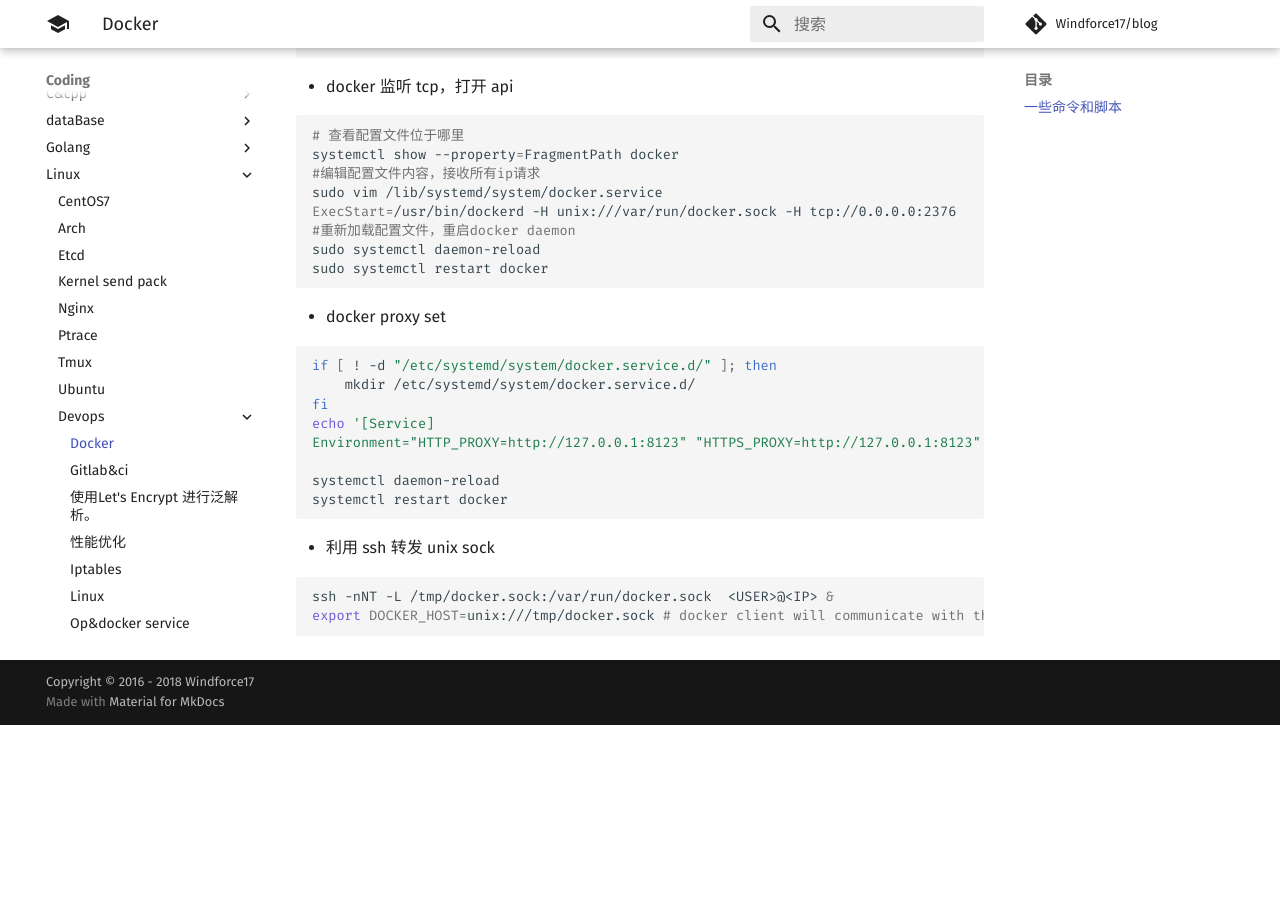
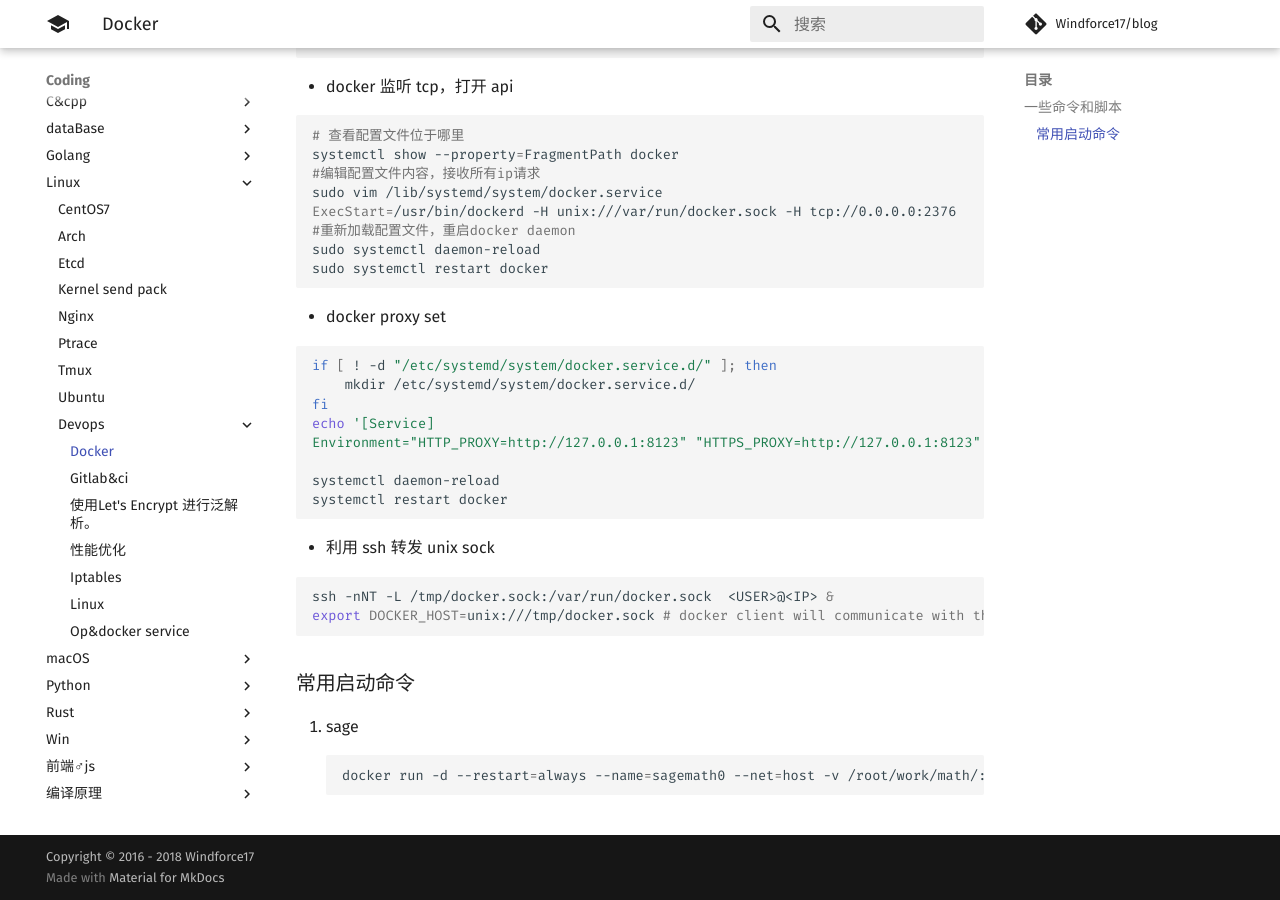
Before and after one commit to Windforce17/blog, an MkDocs documentation site: the page built from docs/coding/linux/devops/docker.md, in a window 1280 px wide and 900 px high, scrolled down 1035 px. Built offline with MkDocs 1.6.1 and Material for MkDocs 9.7.7, drawn with Linux system fonts in a browser that asks for light colours; comment, search, counter and statistics services are not loaded; before the commit the page ends 1760 px from its top, so only the background shows below that.

Commit message:
add sagemath

````diff
--- a/docs/coding/linux/devops/docker.md
+++ b/docs/coding/linux/devops/docker.md
@@ -74,3 +74,10 @@
 ssh -nNT -L /tmp/docker.sock:/var/run/docker.sock  <USER>@<IP> &
 export DOCKER_HOST=unix:///tmp/docker.sock # docker client will communicate with this sock
 ```
+
+
+### 常用启动命令
+1. sage
+```sh
+docker run -d --restart=always --name=sagemath0 --net=host -v /root/work/math/:/math/ sagemath/sagemath sage --notebook=jupyter --ip 0.0.0.0
+```
````
Also changed, not shown: docs/coding/linux/devops/op&docker service.md (+1 -1 lines), docs/ustc/马原.md (+1 -1 lines).
